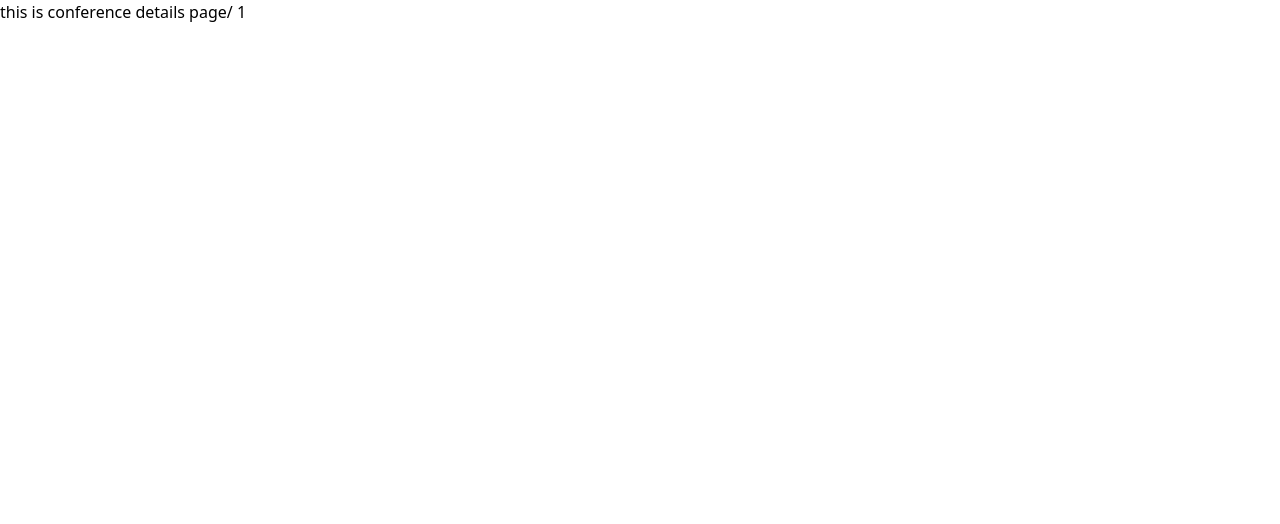
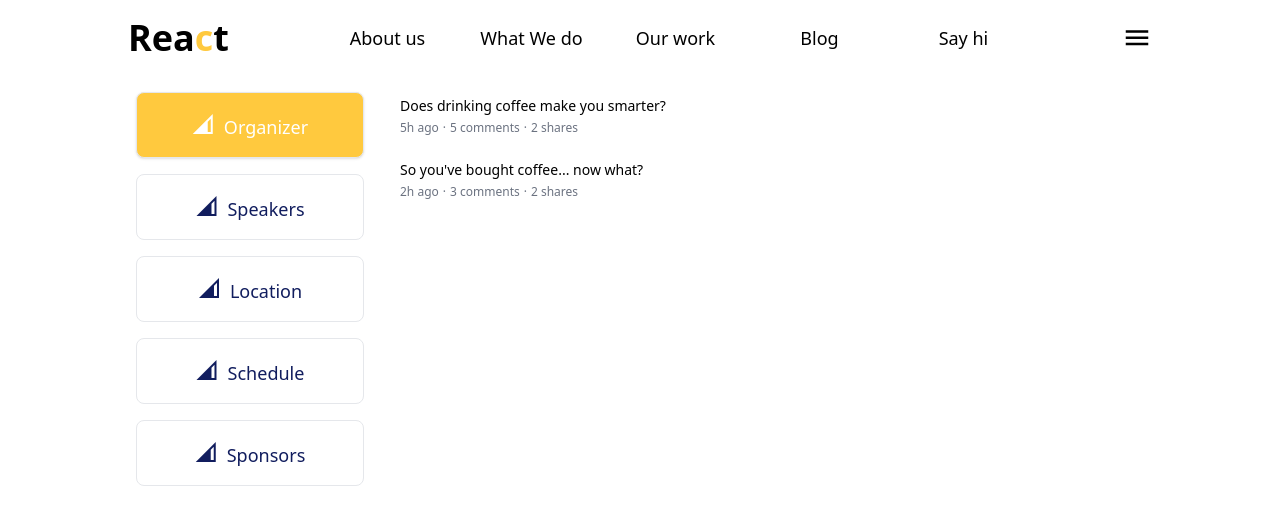
Before and after one commit to hasanrana21/Lemon-Hive, a Next.js app: page /conference/1 in a window 1280 px wide. Shown: the top 524 px of the page. Built offline with nearby package versions, Linux system fonts and the light colour scheme; no server answers.

Commit message:
dynamic tabs in info page

```diff
--- a/components/home/Schedule.js
+++ b/components/home/Schedule.js
@@ -39,9 +39,8 @@ const Schedule = () => {
   useEffect(() => {
     fetchConferences();
   }, []);
-  console.log("conferences", conferences);
   return (
-    <div className="p-7">
+    <div className="m-7 overflow-x-scroll">
       <h3 className="text-4xl font-medium mb-6">Event Schedule</h3>
       <p className="text-lg leading-8">
         Lorem uis diam turpis quam id fermentum.In quis diam turpis quam id
@@ -62,7 +61,7 @@ const Schedule = () => {
             {conferences.map((item, index) => (
               <Link href={`conference/${item.id}`}>
                 <td key={index} className={styles.td}>
-                  <div className="bg-primary-1/10 px-3 py-1 border border-primary-3 rounded cursor-pointer">
+                  <div className="w-48 bg-primary-1/10 px-3 py-1 border border-primary-3 rounded cursor-pointer">
                     <p>{item.slogan}</p>
                     <p>
                       {item?.startDate} to {item?.endDate}
--- a/components/layouts/MainLayout.js
+++ b/components/layouts/MainLayout.js
@@ -1,12 +1,13 @@
 import React from "react";
 import Navbar from "../common/navbar/Navbar";
+import styles from "../../styles/Home.module.css";
 
 const MainLayout = (props) => {
   return (
-    <>
+    <div className={styles.container}>
       <Navbar></Navbar>
       <div>{props.children}</div>
-    </>
+    </div>
   );
 };
 
--- a/package.json
+++ b/package.json
@@ -9,6 +9,7 @@
     "lint": "next lint"
   },
   "dependencies": {
+    "@headlessui/react": "^1.7.3",
     "@mdi/font": "^7.0.96",
     "axios": "^1.1.3",
     "next": "12.3.1",
--- a/pages/conference/[id].js
+++ b/pages/conference/[id].js
@@ -1,14 +1,188 @@
-import { useRouter } from 'next/router';
-import React from 'react';
+import { useRouter } from "next/router";
+import React, { useEffect, useState } from "react";
+import axios from "axios";
+import MainLayout from "../../components/layouts/MainLayout";
+import { Tab } from "@headlessui/react";
 
-const Details = () => {
-    const router = useRouter();
-    const {id} = router.query;
-    return (
-        <div>
-            <h3>this is conference details page/ {id}</h3>
+function classNames(...classes) {
+  return classes.filter(Boolean).join(" ");
+}
+
+const Conference = () => {
+  const router = useRouter();
+  const { id } = router.query;
+  const [detailsData, setDetailsData] = useState(null);
+  const [conferenceInfo] = useState({
+    Organizer: {},
+    Speakers: {},
+    Location: {},
+    Schedule: {},
+    Sponsors: {},
+  });
+  const detailsQuery = `
+    query{
+        conference(id: "${id}"){
+            id,
+            startDate,
+    	    endDate,
+            year,
+            organizers{
+                firstName,
+                lastName,
+                about
+              },
+            speakers{
+                firstName,
+                lastName,
+                about
+              }
+            locations{
+                address,
+                city
+              }
+            schedules{
+                day,
+                description
+              }
+            sponsors{
+                firstName,
+                lastName,
+                about
+              }
+        },
+      }
+    `;
+  const fetchDetails = () => {
+    axios
+      .post("https://api.react-finland.fi/graphql/", {
+        query: detailsQuery,
+      })
+      .then((res) => {
+        const conference = res.data.data?.conference;
+        console.log("res", conference);
+        conferenceInfo.Organizer = conference?.organizers;
+        conferenceInfo.Speakers = conference?.speakers;
+        conferenceInfo.Location = conference?.locations;
+        conferenceInfo.Schedule = conference?.schedules;
+        conferenceInfo.Sponsors = conference?.sponsors;
+      });
+  };
+  useEffect(() => {
+    fetchDetails();
+  }, []);
+  console.log("conferenceInfo", conferenceInfo);
+
+  let [categories] = useState({
+    Recent: [
+      {
+        id: 1,
+        title: "Does drinking coffee make you smarter?",
+        date: "5h ago",
+        commentCount: 5,
+        shareCount: 2,
+      },
+      {
+        id: 2,
+        title: "So you've bought coffee... now what?",
+        date: "2h ago",
+        commentCount: 3,
+        shareCount: 2,
+      },
+    ],
+    Popular: [
+      {
+        id: 1,
+        title: "Is tech making coffee better or worse?",
+        date: "Jan 7",
+        commentCount: 29,
+        shareCount: 16,
+      },
+      {
+        id: 2,
+        title: "The most innovative things happening in coffee",
+        date: "Mar 19",
+        commentCount: 24,
+        shareCount: 12,
+      },
+    ],
+    Trending: [
+      {
+        id: 1,
+        title: "Ask Me Anything: 10 answers to your questions about coffee",
+        date: "2d ago",
+        commentCount: 9,
+        shareCount: 5,
+      },
+      {
+        id: 2,
+        title: "The worst advice we've ever heard about coffee",
+        date: "4d ago",
+        commentCount: 1,
+        shareCount: 2,
+      },
+    ],
+  });
+  return (
+    <MainLayout>
+      <Tab.Group>
+        <div className="grid grid-flow-row grid-cols-12 gap-x-4">
+          <Tab.List className="col-span-3 rounded-xl p-2">
+            {Object.keys(conferenceInfo).map((conference, key) => (
+              <Tab
+                key={key}
+                className={({ selected }) =>
+                  classNames(
+                    "w-full rounded-lg py-4 text-lg text-primary-3 font-medium leading-5 border my-2",
+                    selected
+                      ? "bg-primary-1 text-white shadow focus:outline-none"
+                      : ""
+                  )
+                }
+              >
+                <span className="mdi mdi-network-strength-3 text-2xl mr-2">
+                </span>
+                {conference}
+              </Tab>
+            ))}
+          </Tab.List>
+          <Tab.Panels className="col-span-9 mt-2">
+            {Object.values(categories).map((posts, idx) => (
+              <Tab.Panel
+                key={idx}
+                className="ring-white ring-opacity-60 ring-offset-2 ring-offset-blue-400 focus:outline-none focus:ring-2"
+              >
+                <ul>
+                  {posts.map((post) => (
+                    <li
+                      key={post.id}
+                      className="relative rounded-md p-3 hover:bg-gray-100"
+                    >
+                      <h3 className="text-sm font-medium leading-5">
+                        {post.title}
+                      </h3>
+
+                      <ul className="mt-1 flex space-x-1 text-xs font-normal leading-4 text-gray-500">
+                        <li>{post.date}</li>
+                        <li>&middot;</li>
+                        <li>{post.commentCount} comments</li>
+                        <li>&middot;</li>
+                        <li>{post.shareCount} shares</li>
+                      </ul>
+
+                      <a
+                        href="#"
+                        className="ring-blue-400 focus:z-10 focus:outline-none focus:ring-2"
+                      />
+                    </li>
+                  ))}
+                </ul>
+              </Tab.Panel>
+            ))}
+          </Tab.Panels>
         </div>
-    );
+      </Tab.Group>
+    </MainLayout>
+  );
 };
 
-export default Details;
+export default Conference;
--- a/pages/conference/index.js
+++ /dev/null
@@ -1,11 +0,0 @@
-import React from 'react';
-
-const index = () => {
-    return (
-        <div>
-            this is Main conference
-        </div>
-    );
-};
-
-export default index;
--- a/styles/Home.module.css
+++ b/styles/Home.module.css
@@ -1,6 +1,5 @@
 .container {
   margin: 0rem 8rem;
-  @apply overflow-x-scroll;
 }
 
 /* .main {
@@ -14,10 +13,10 @@
   @apply w-36 px-4 py-2 text-lg cursor-pointer rounded hover:bg-primary-1 hover:text-white text-center;
 }
 .th {
-  @apply px-3 py-2 text-center text-lg border-2 font-semibold text-gray-700 uppercase tracking-wider;
+  @apply px-6 py-2 text-center text-lg border-2 font-semibold text-gray-700 uppercase tracking-wider;
 }
 .td {
-  @apply px-3 py-2 border-2 bg-white text-lg text-center;
+  @apply px-6 py-2 border-2 bg-white text-lg text-center;
 }
 
 @media (max-width: 600px) {
```
Also changed, not shown: 2 other files (tests, documents, lock files or other folders).
